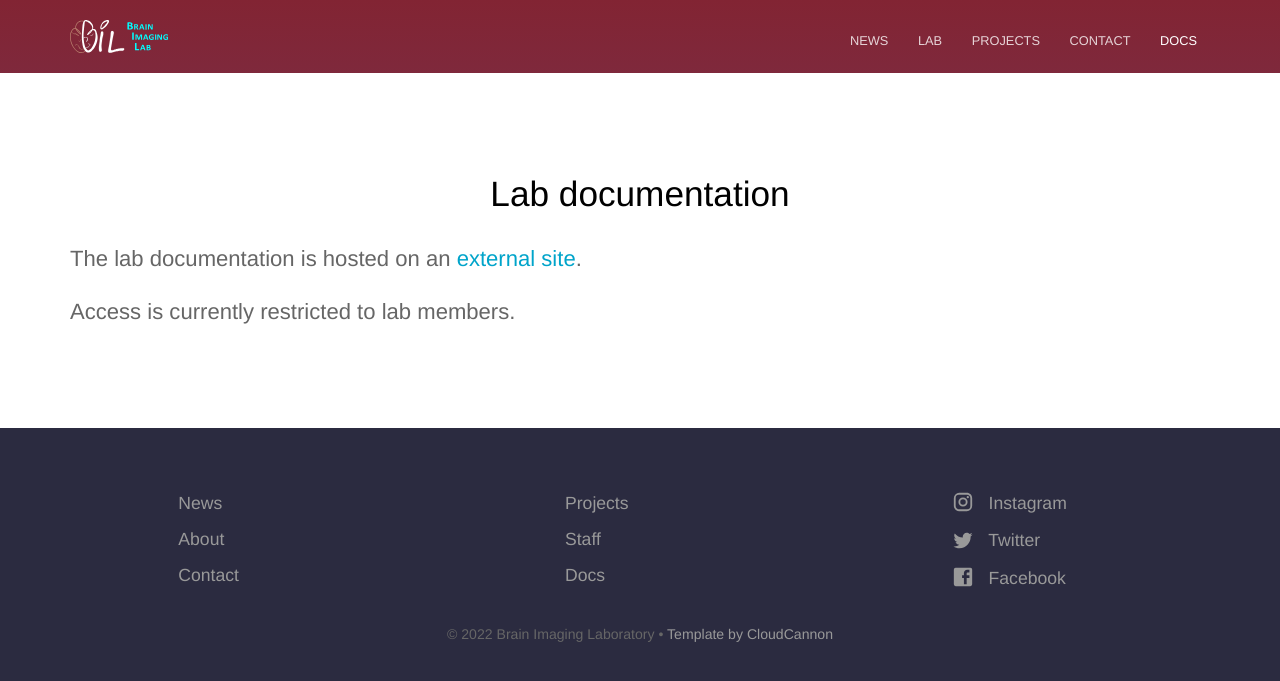
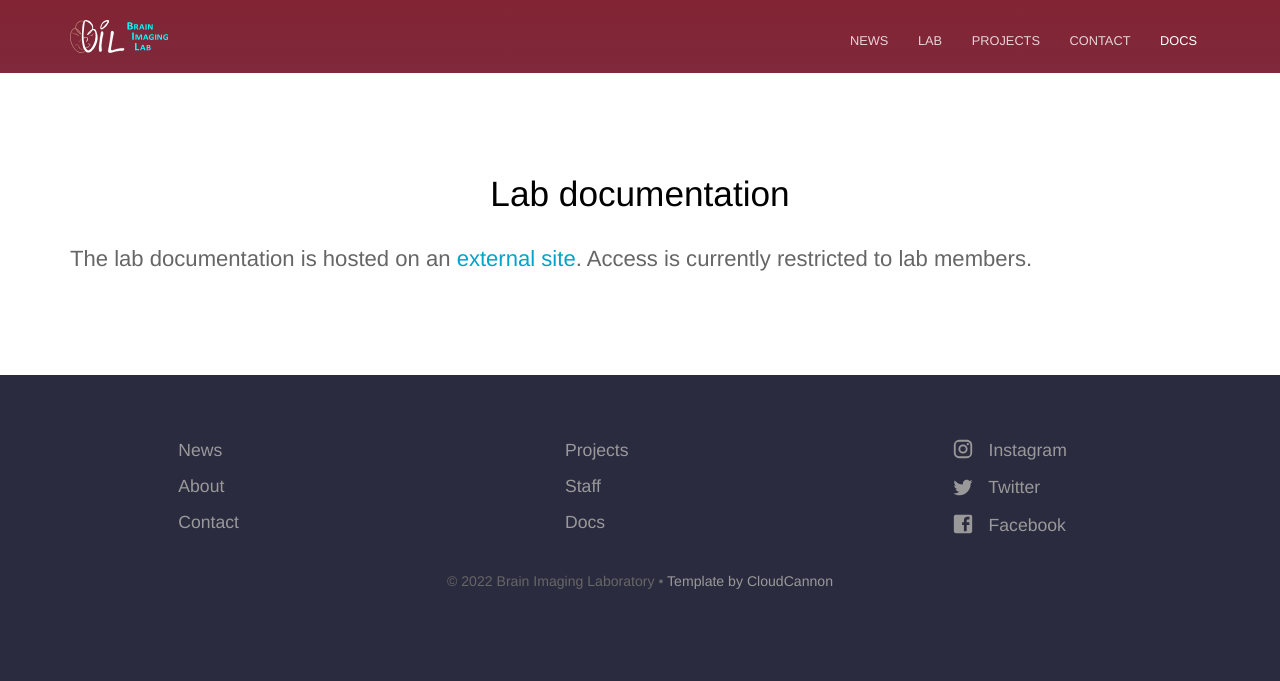
Before and after one commit to sapienza-brain-imaging-lab/sapienza-brain-imaging-lab.github.io, a Jekyll site: the page built from docs.html, in a window 1280 px wide. Shown: the top 681 px of the page. Built offline with Jekyll 4.4.1, drawn with Linux system fonts in a browser that asks for light colours.

```diff
--- a/docs.html
+++ b/docs.html
@@ -2,5 +2,5 @@
 title: Lab documentation
 ---
 
-<p>The lab documentation is hosted on an <a href="https://sperry.psi.uniroma1.it/doc">external site</a>.</p>
-<p>Access is currently restricted to lab members.</p>
+<p>The lab documentation is hosted on an <a href="https://doc.bil.dscloud.me">external site</a>.
+    Access is currently restricted to lab members.</p>
```
